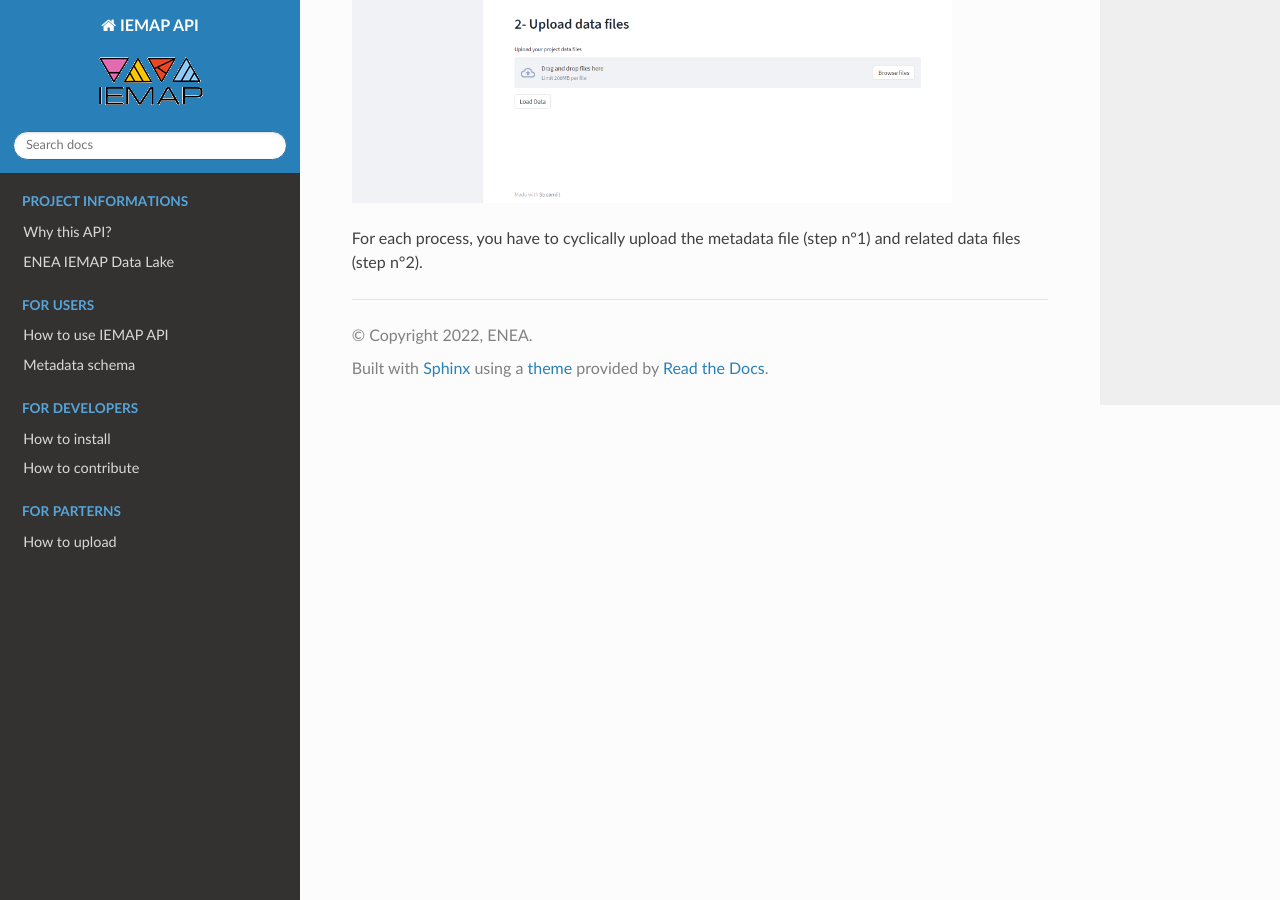
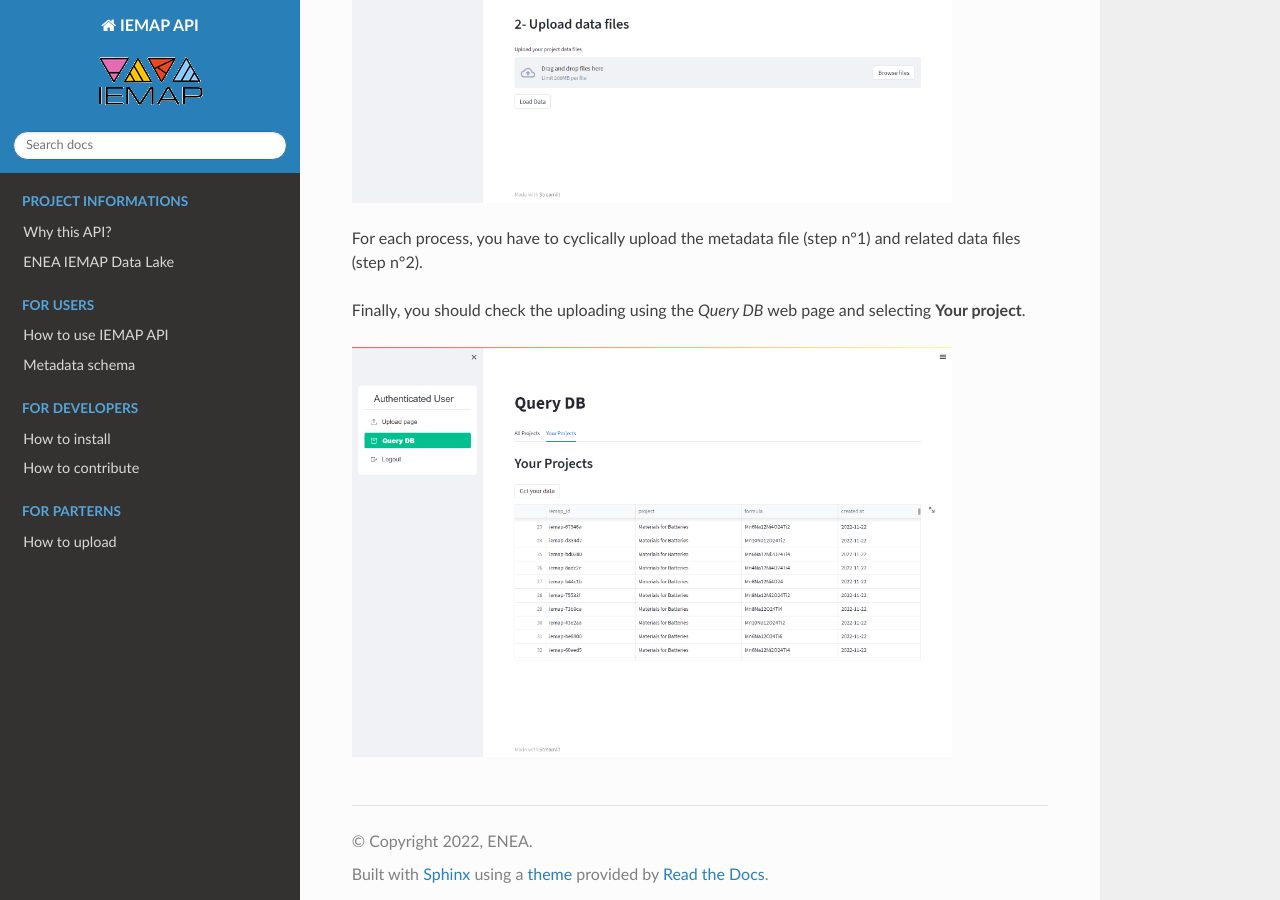
Before and after one commit to ai4mat/iemap-api-docs, a Sphinx documentation site: the page built from docs/upload_via_web_interface.rst, in a window 1280 px wide and 900 px high, scrolled down 537 px. Built offline with Sphinx 7.4.7 and the Read the Docs theme 2.0.0, drawn with Linux system fonts in a browser that asks for light colours.

Commit message:
Update upload_via_web_interface

```diff
--- a/docs/upload_via_web_interface.rst
+++ b/docs/upload_via_web_interface.rst
@@ -14,8 +14,14 @@ __ https://ai4mat.enea.it/dashboard/
 
 Once logged in, you will see a web page like the following:
 
-.. image:: _static/screencapture-ai4mat-enea-it-dashboard.png
+.. image:: _static/screencapture-ai4mat-enea-it-upload.png
   :width: 600
   :alt: Alternative text
 
 For each process, you have to cyclically upload the metadata file (step n°1) and related data files (step n°2).
+
+Finally, you should check the uploading using the `Query DB` web page and selecting **Your project**.
+
+.. image:: _static/screencapture-ai4mat-enea-it-query.png
+  :width: 600
+  :alt: Alternative text
```
Also changed, not shown: docs/_static/screencapture-ai4mat-enea-it-query.png (added), docs/_static/screencapture-ai4mat-enea-it-upload.png (renamed from docs/_static/screencapture-ai4mat-enea-it-dashboard.png).
